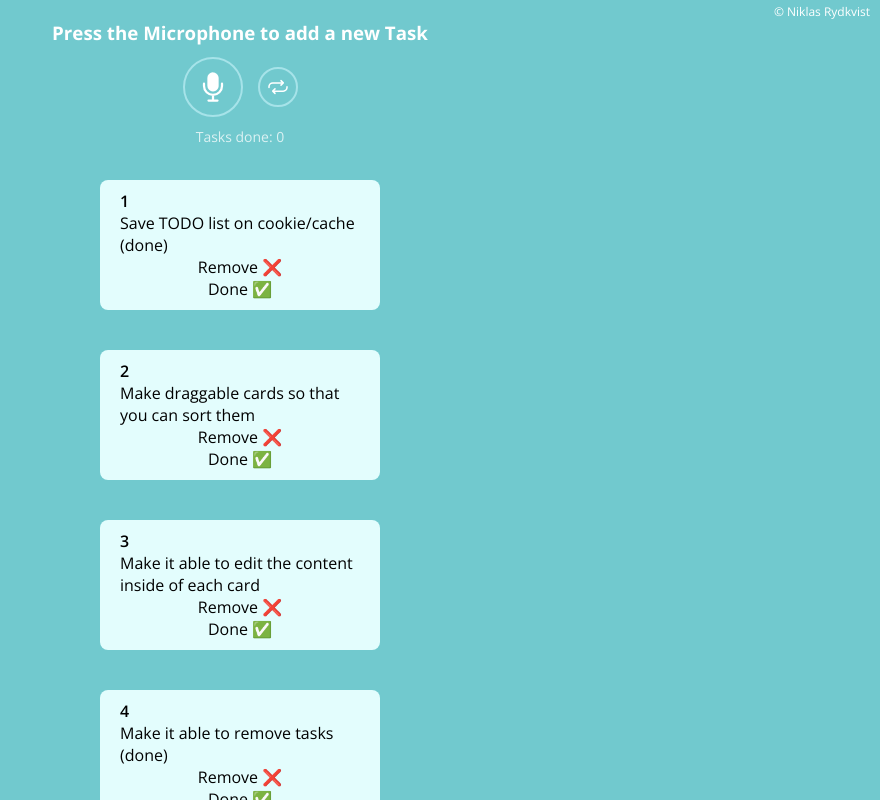
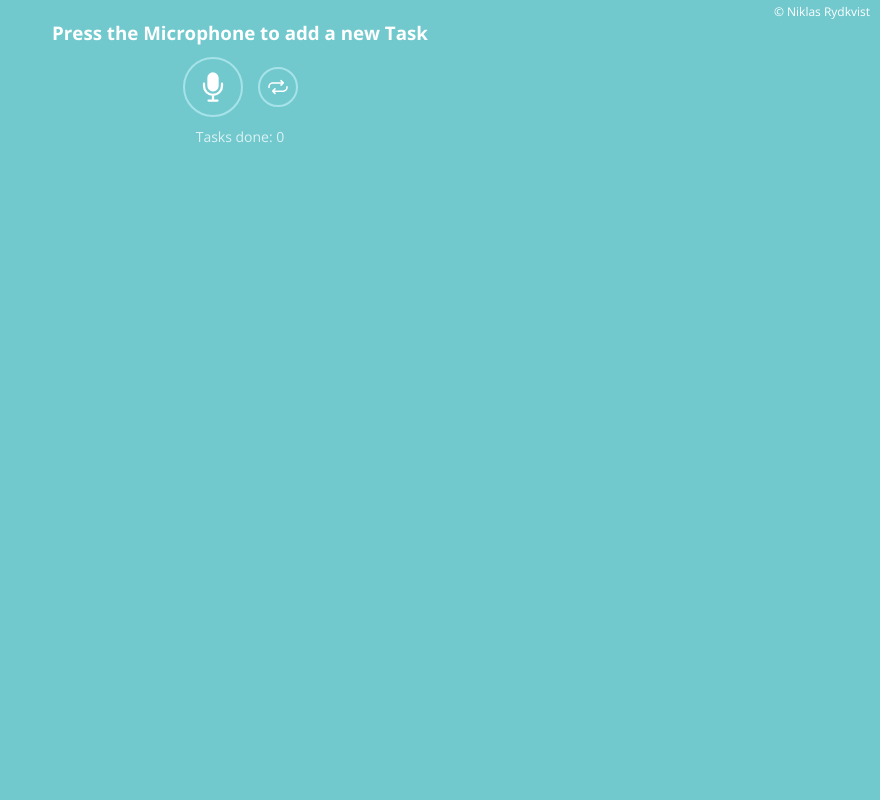
Before and after one commit to rydkvist/voice-recognition-todo-list, a React (Create React App) app: page / in a window 1280 px wide. Shown: the whole page, without its empty margins (400-1280 px from the left). Built offline with nearby package versions, Linux system fonts and the light colour scheme.

Commit message:
add dashboard for completed tasks

```diff
--- a/src/App.jsx
+++ b/src/App.jsx
@@ -169,6 +169,11 @@ const App = () => {
     console.log(todoList);
   }, [todoList]);
 
+  const onChangeDashboard = () =>
+    amountOfCompletedTasks === 0
+      ? alert("Be done with a task first! :)")
+      : setShowCompletedTasks(!showCompletedTasks);
+
   return (
     <Main>
       <Header>
@@ -186,7 +191,7 @@ const App = () => {
             {isListening ? <Spinner /> : <ion-icon name="mic" />}
           </Button>
           <ChangeTasksButton
-            onClick={() => setShowCompletedTasks(!showCompletedTasks)}
+            onClick={onChangeDashboard}
             title={
               showCompletedTasks ? "Show current tasks" : "Show completed tasks"
             }
--- a/src/TodoContext.jsx
+++ b/src/TodoContext.jsx
@@ -10,17 +10,27 @@ export const useTodoList = () => {
   return context;
 };
 
+/*
+
+  Features:
+  - Make it able to add tasks manually
+  - Make it able to sort the task, so that they are draggable
+  - Make it able to edit the description/content of each task
+  - Update to have nicer UI
+
+*/
+
 const initialState = [
-  { id: 0, value: "Save TODO list on cookie/cache (done)" },
-  { id: 1, value: "Make draggable cards so that you can sort them" },
-  { id: 2, value: "Make it able to edit the content inside of each card" },
-  { id: 3, value: "Make it able to remove tasks (done)" },
-  { id: 4, value: "Do some sports" },
-  { id: 5, value: "Programming" },
-  { id: 6, value: "Dance" },
-  { id: 7, value: "Work" },
-  { id: 8, value: "Work" },
-  { id: 9, value: "Work" },
+  // { id: 0, value: "Save TODO list on cookie/cache (done)" },
+  // { id: 1, value: "Make draggable cards so that you can sort them" },
+  // { id: 2, value: "Make it able to edit the content inside of each card" },
+  // { id: 3, value: "Make it able to remove tasks (done)" },
+  // { id: 4, value: "Do some sports" },
+  // { id: 5, value: "Programming" },
+  // { id: 6, value: "Dance" },
+  // { id: 7, value: "Work" },
+  // { id: 8, value: "Work" },
+  // { id: 9, value: "Work" },
 ];
 
 const localState = JSON.parse(localStorage.getItem("todoListStorage"));
@@ -52,6 +62,7 @@ export const TodoListProvider = ({ children }) => {
     // Add task to the completed list of tasks
     const task = todoList.find((item) => item.id === itemId);
     setCompletedTodoList([...completedTodoList, task]);
+
     onRemoveTask(itemId);
   };
 
@@ -69,6 +80,7 @@ export const TodoListProvider = ({ children }) => {
         todoList,
         completedTodoList,
         amountOfCompletedTasks,
+        setTodoList,
         onTaskDone,
         onRemoveTask,
       }}
```
Also changed, not shown: 1 other file (tests, documents, lock files or other folders).
